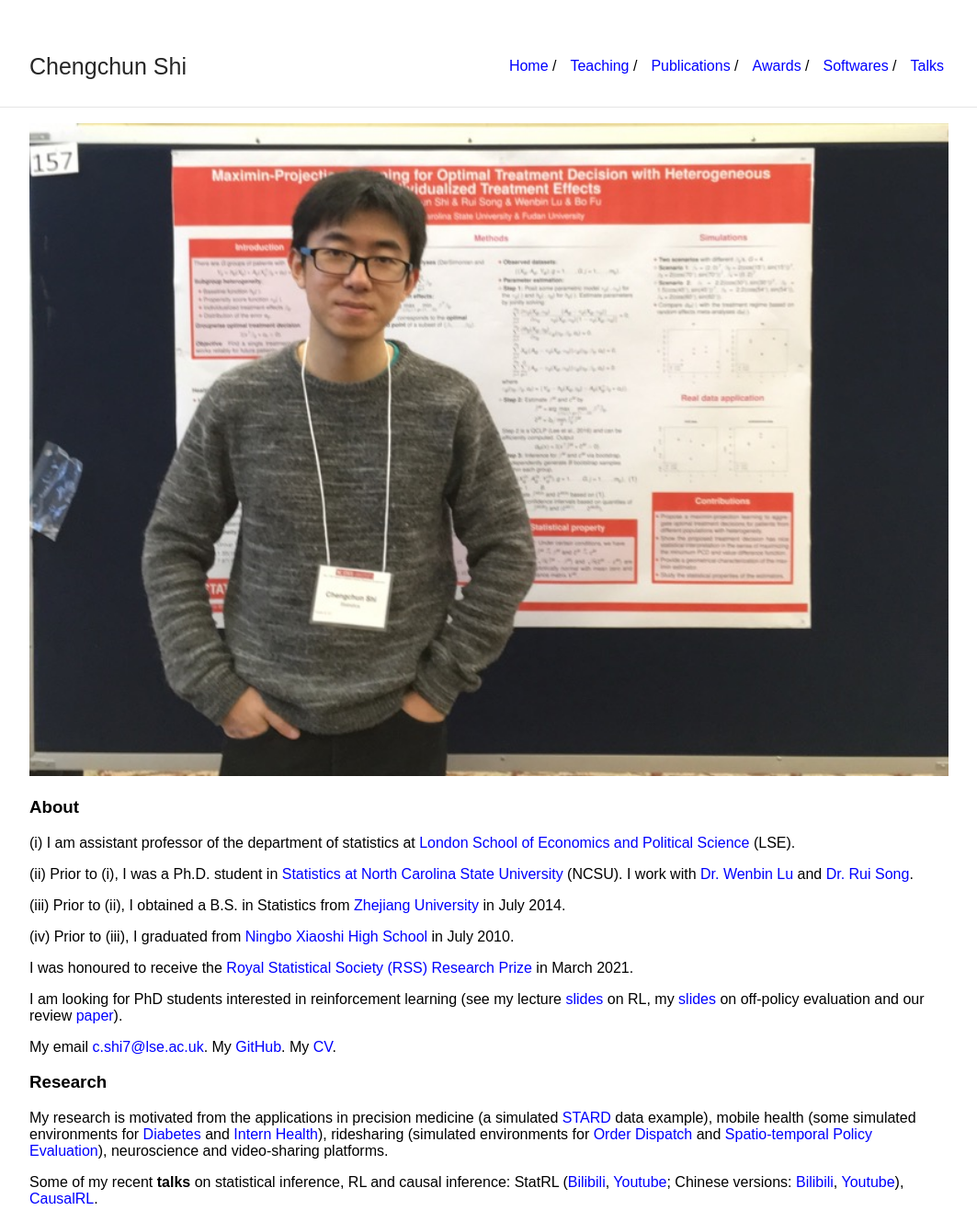
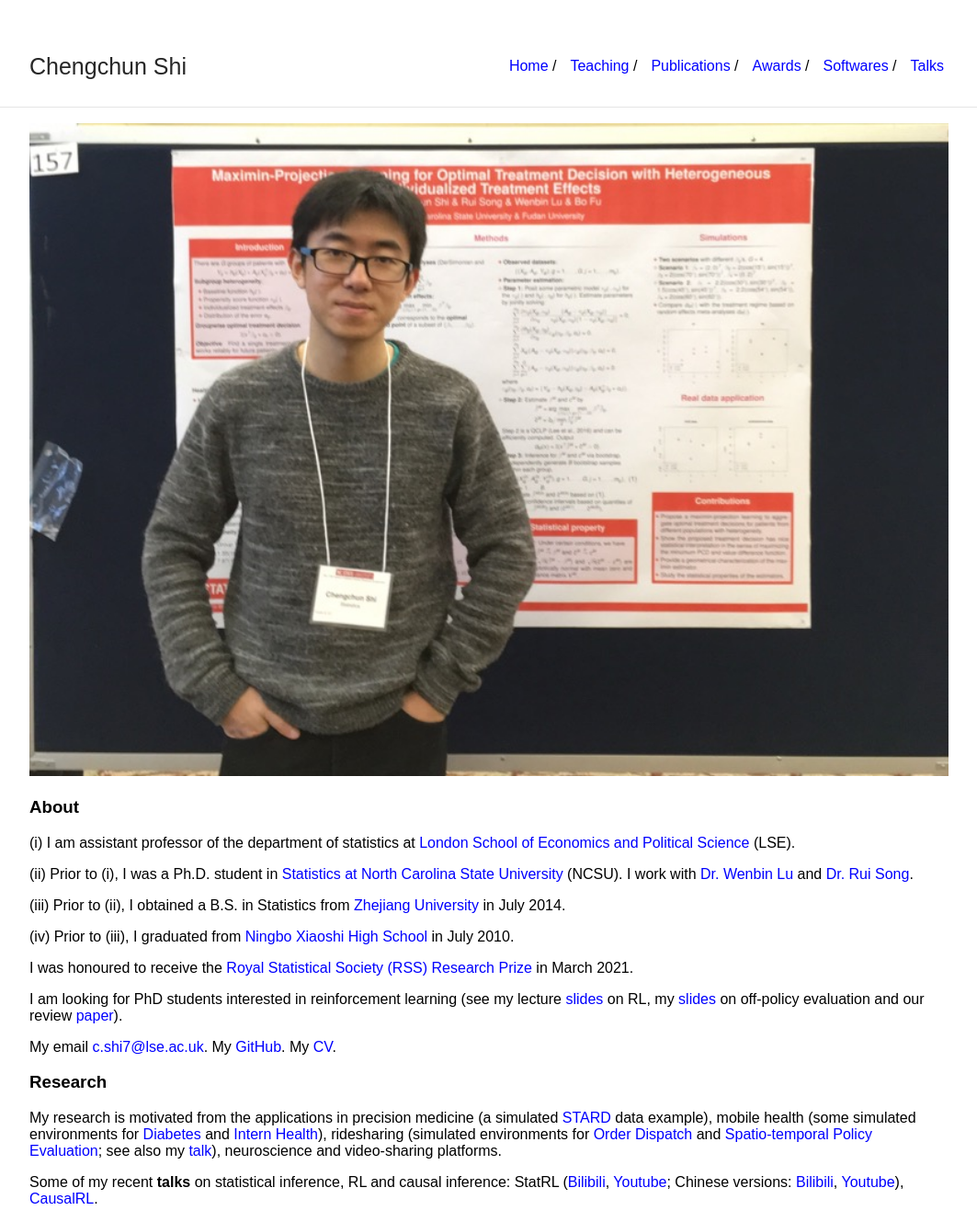
Before and after one commit to callmespring/callmespring.github.io, a Jekyll site: the page built from index.md, in a window 1280 px wide. Shown: the top 1329 px of the page at 92% size, without its empty margins (108-1171 px from the left). Built offline with Jekyll 4.4.1, drawn with Linux system fonts in a browser that asks for light colours.

Commit message:
Update index.md

```diff
--- a/index.md
+++ b/index.md
@@ -26,7 +26,7 @@
 
 ### Research
 
-My research is motivated from the applications in precision medicine (a simulated [STARD](https://cran.r-project.org/web/packages/ITRSelect/index.html) data example), mobile health (some simulated environments for [Diabetes](https://github.com/RunzheStat/TestMDP) and [Intern Health](https://github.com/limengbinggz/cusum-rl)), ridesharing (simulated environments for [Order Dispatch](https://github.com/callmespring/MDPOD) and [Spatio-temporal Policy Evaluation](https://github.com/RunzheStat/CausalMARL)), neuroscience and video-sharing platforms.
+My research is motivated from the applications in precision medicine (a simulated [STARD](https://cran.r-project.org/web/packages/ITRSelect/index.html) data example), mobile health (some simulated environments for [Diabetes](https://github.com/RunzheStat/TestMDP) and [Intern Health](https://github.com/limengbinggz/cusum-rl)), ridesharing (simulated environments for [Order Dispatch](https://github.com/callmespring/MDPOD) and [Spatio-temporal Policy Evaluation](https://github.com/RunzheStat/CausalMARL); see also my [talk](https://www.bilibili.com/video/BV1yo4y1j7FU/?spm_id_from=333.337.search-card.all.click&vd_source=0ff25cf8645aa63231bec2428b94bf6f)), neuroscience and video-sharing platforms.
 
 Some of my recent **talks** on statistical inference, RL and causal inference: StatRL ([Bilibili](https://www.bilibili.com/video/BV1ZP4y1r7DC/?spm_id_from=333.337.search-card.all.click&vd_source=0ff25cf8645aa63231bec2428b94bf6f), [Youtube](https://www.youtube.com/watch?v=-SW9PevZThs&t=982s); Chinese versions: [Bilibili](https://www.bilibili.com/video/BV1kP411f7dA/?spm_id_from=333.337.search-card.all.click), [Youtube](https://www.youtube.com/watch?v=7NWBLuok8nk&t=3048s)), [CausalRL](https://www.youtube.com/watch?v=Zor1CmRyycw&t=397s).
 
```
